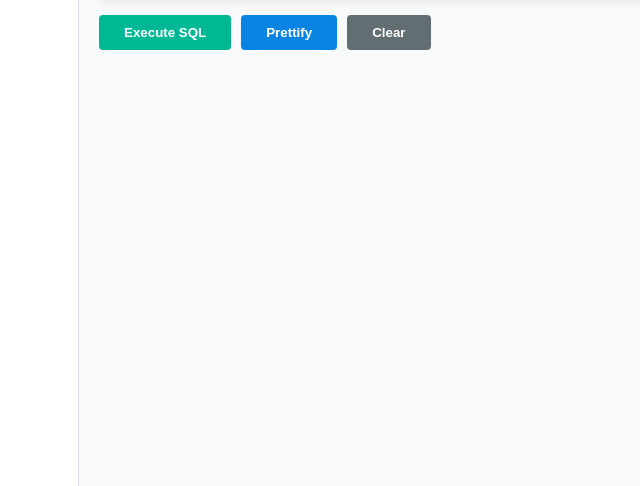
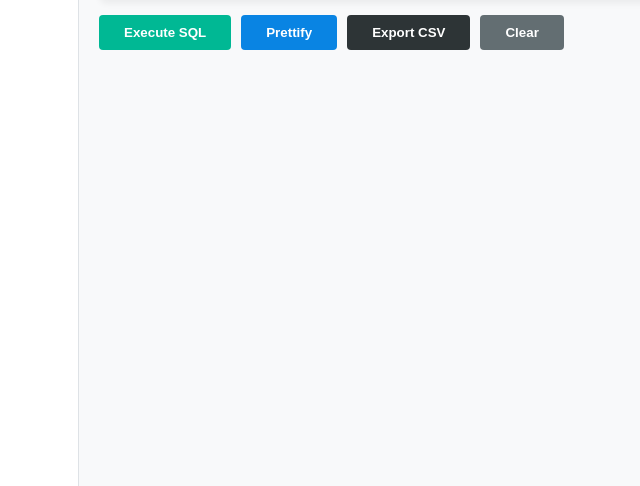
Before and after one commit to stevekibe/Sql_REPL, a Django app: page / in a window 1280 px wide. Shown: the part 314-800 px from the top of the page, without its empty margins (222-862 px from the left). Run offline with Django 5.2, Linux system fonts and the light colour scheme; data that the repository does not hold is empty; some libraries are stand-ins or nearby versions.

Commit message:
adding csv download capability

```diff
--- a/sql_repl/templates/repl/index.html
+++ b/sql_repl/templates/repl/index.html
@@ -45,6 +45,7 @@
         .btn-run { background: #00b894; color: white; }
         .btn-pretty { background: #0984e3; color: white; }
         .btn-clear { background: #636e72; color: white; }
+        .btn-export { background: #2d3436; color: white; }
         .btn:hover { opacity: 0.9; }
 
         /* Data Table */
@@ -120,6 +121,8 @@
                 <div class="controls">
                     <button type="submit" class="btn btn-run">Execute SQL</button>
                     <button type="button" class="btn btn-pretty" onclick="formatQuery()">Prettify</button>
+                    <!-- Export CSV Button connects to download_csv view -->
+                    <button type="button" class="btn btn-export" onclick="downloadCSV()">Export CSV</button>
                     <button type="button" class="btn btn-clear" onclick="clearQuery()">Clear</button>
                 </div>
             </form>
@@ -302,6 +305,36 @@
             }
         }
 
+        // CSV Download Logic triggers the 'download_csv' URL
+        function downloadCSV() {
+            const query = editor.getValue();
+            if (!query) {
+                alert("Please enter a query to export.");
+                return;
+            }
+
+            // Create a temporary form to submit the query for download
+            const form = document.createElement('form');
+            form.method = 'POST';
+            form.action = "{% url 'download_csv' %}";
+
+            const csrfInput = document.createElement('input');
+            csrfInput.type = 'hidden';
+            csrfInput.name = 'csrfmiddlewaretoken';
+            csrfInput.value = document.querySelector('[name=csrfmiddlewaretoken]').value;
+            form.appendChild(csrfInput);
+
+            const queryInput = document.createElement('input');
+            queryInput.type = 'hidden';
+            queryInput.name = 'query';
+            queryInput.value = query;
+            form.appendChild(queryInput);
+
+            document.body.appendChild(form);
+            form.submit();
+            document.body.removeChild(form);
+        }
+
         window.onload = function() {
             fetchSchema();
         };
--- a/sql_repl/urls.py
+++ b/sql_repl/urls.py
@@ -5,4 +5,5 @@ urlpatterns = [
     path('', views.index, name='index'),
     path('signup/', views.signup, name='signup'),
     path('schema_data/', views.schema_data, name='schema_data'),
+    path('download_csv/', views.download_csv, name='download_csv'),
 ]
--- a/sql_repl/views.py
+++ b/sql_repl/views.py
@@ -1,6 +1,7 @@
 import re
 import json
 import os
+import csv
 import sqlite3
 from datetime import datetime
 from django.shortcuts import render, redirect
@@ -8,7 +9,7 @@ from django.conf import settings
 from .models import UserQuery
 from django.contrib.auth import login
 from django.contrib.auth.forms import UserCreationForm
-from django.http import JsonResponse
+from django.http import JsonResponse, HttpResponse
 
 # Helper to get the isolated database path for the current user/guest
 def get_user_db_path(request):
@@ -157,3 +158,45 @@ def schema_data(request):
             conn.close()
 
     return JsonResponse({'tables': tables_structure})
+
+def download_csv(request):
+    """
+    Executes the query and returns the results as a CSV file attachment.
+    """
+    if request.method == "POST":
+        query = request.POST.get('query', '')
+
+        db_path = get_user_db_path(request)
+        if not os.path.exists(db_path):
+            return HttpResponse("No database session found.", status=404)
+
+        conn = None
+        try:
+            conn = sqlite3.connect(db_path)
+            cursor = conn.cursor()
+            cursor.execute(query)
+
+            if not cursor.description:
+                 return HttpResponse("Query does not return data to export.", status=400)
+
+            # Create the CSV response
+            response = HttpResponse(
+                content_type='text/csv',
+                headers={'Content-Disposition': 'attachment; filename="query_results.csv"'},
+            )
+
+            writer = csv.writer(response)
+            # Write Headers
+            writer.writerow([col[0] for col in cursor.description])
+            # Write Data
+            writer.writerows(cursor.fetchall())
+
+            return response
+
+        except Exception as e:
+            return HttpResponse(f"Error generating CSV: {str(e)}", status=400)
+        finally:
+            if conn:
+                conn.close()
+
+    return redirect('index')
```
Also changed, not shown: user_dbs/guest_kz1v85t4saoot4sx6mpcztmapyanerc2.sqlite3.
